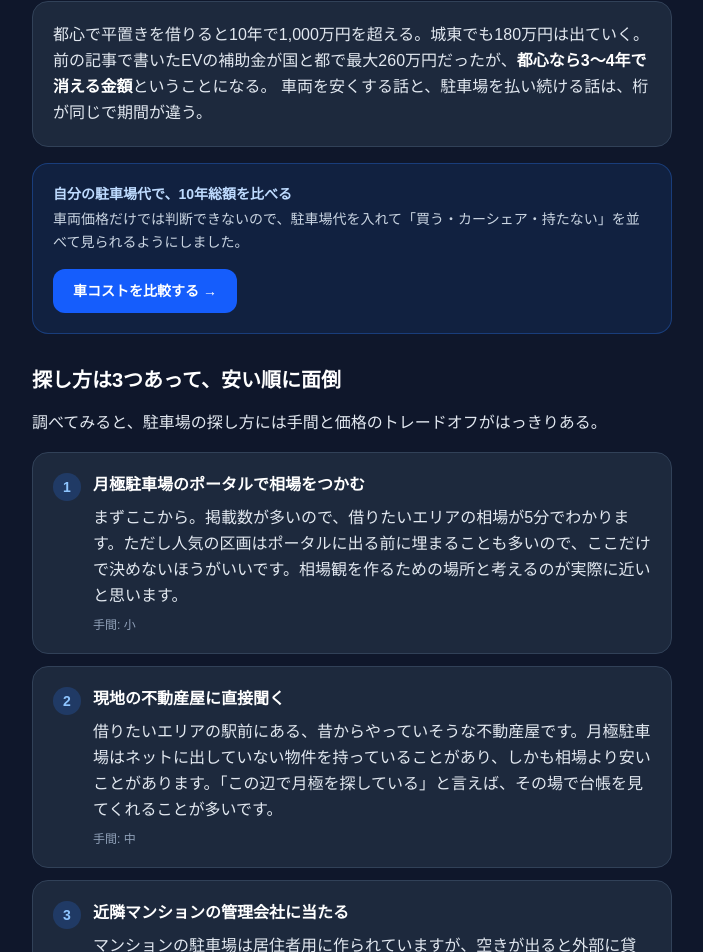
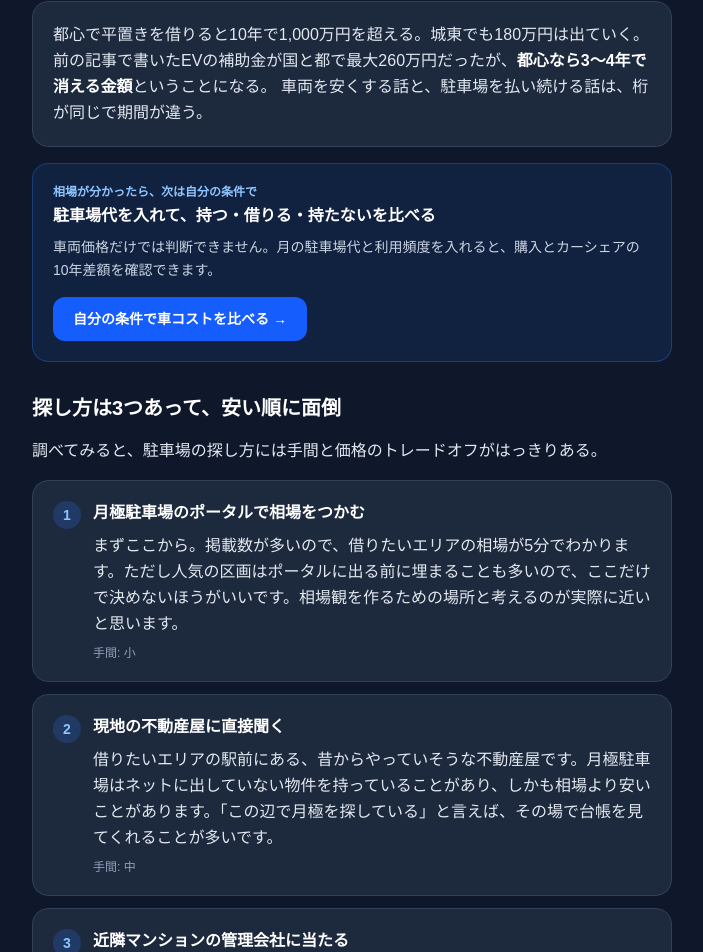
Before and after one commit to Daichi0599/tokyo-mansion-checker, a Next.js app: page /articles/tokyo-chushajo-sagashikata in a window 1280 px wide. Shown: the part 806-1758 px from the top of the page, without its empty margins (288-991 px from the left). Built offline with nearby package versions, Linux system fonts and the light colour scheme.

Commit message:
feat: measure and improve search entry conversion

```diff
--- a/app/articles/mansion-shohiyo/page.tsx
+++ b/app/articles/mansion-shohiyo/page.tsx
@@ -1,6 +1,7 @@
 import type { Metadata } from "next";
 import Link from "next/link";
 import AffiliateCta from "@/components/AffiliateCta";
+import ContentBridgeCta from "@/components/ContentBridgeCta";
 
 export const metadata: Metadata = {
   title: "マンション維持費はいくら？管理費・修繕積立金・固定資産税の目安｜30Lab",
@@ -95,6 +96,18 @@ export default function MansionShohiyoPage() {
         <p className="text-sm text-slate-300 leading-relaxed mb-8">
           マンションのお金は「物件価格」だけではありません。買うときにかかる<strong className="text-white">諸費用（物件価格の5〜10%）</strong>と、買ったあと毎年かかり続ける<strong className="text-white">維持費（管理費・修繕積立金・固定資産税）</strong>——この2つを合わせて見ないと、資金計画は必ずズレます。この記事では購入時と購入後のコストを一本にまとめ、生涯コストの試算例まで示します。
         </p>
+
+        <div className="mb-10">
+          <ContentBridgeCta
+            href="/mansion?source=maintenance_article"
+            source="maintenance_article"
+            destination="mansion"
+            eyebrow="維持費を読んだあとに"
+            title="ローン返済だけでなく、購入後の固定費まで入れて確認する"
+            body="管理費・修繕積立金・固定資産税を足したとき、今の家賃と比べて毎月いくら増えるかを試算できます。"
+            cta="維持費込みの購入予算を診断する →"
+          />
+        </div>
 
         {/* ━━ 目次 ━━ */}
         <div className="bg-slate-800 rounded-xl border border-slate-700 p-4 mb-10">
--- a/app/articles/nenshu-mansion-price/page.tsx
+++ b/app/articles/nenshu-mansion-price/page.tsx
@@ -1,6 +1,7 @@
 import type { Metadata } from "next";
 import Link from "next/link";
 import AffiliateCta from "@/components/AffiliateCta";
+import ContentBridgeCta from "@/components/ContentBridgeCta";
 
 export const metadata: Metadata = {
   title: "マンション購入は年収いくらなら可能？年収500万〜1000万の予算早見表｜30Lab",
@@ -108,6 +109,18 @@ export default function NenshuMansionPricePage() {
         <p className="text-sm text-slate-300 leading-relaxed mb-8">
           「自分の年収でマンションを買うとしたら、いくらまでなら大丈夫？」——この記事では、年収500万〜1000万の方が住宅ローンを組む場合の購入可能額を、返済比率（負担率）別に早見表でまとめました。計算方法と注意点もあわせて解説します。
         </p>
+
+        <div className="mb-10">
+          <ContentBridgeCta
+            href="/mansion?source=income_article"
+            source="income_article"
+            destination="mansion"
+            eyebrow="早見表は入口です"
+            title="同じ年収でも、家賃・頭金・子どもの予定で安全額は変わる"
+            body="年収倍率だけで決めず、管理費や固定資産税、金利上昇まで含めた毎月負担を自分の条件で確認できます。"
+            cta="無理なく買える価格を診断する →"
+          />
+        </div>
 
         {/* ━━ セクション1 ━━ */}
         <section className="mb-10">
--- a/app/articles/tokyo-chushajo-sagashikata/page.tsx
+++ b/app/articles/tokyo-chushajo-sagashikata/page.tsx
@@ -1,6 +1,7 @@
 import type { Metadata } from "next";
 import Link from "next/link";
 import AffiliateCta from "@/components/AffiliateCta";
+import ContentBridgeCta from "@/components/ContentBridgeCta";
 
 export const metadata: Metadata = {
   title: "都内の駐車場代が高すぎる｜23区の相場と、少しでも安く探す方法｜30Lab",
@@ -209,15 +210,15 @@ export default function TokyoChushajoPage() {
             </p>
           </div>
 
-          <div className="rounded-2xl border border-blue-500/30 bg-blue-500/10 p-5">
-            <p className="text-sm font-bold text-blue-200">自分の駐車場代で、10年総額を比べる</p>
-            <p className="mt-1 text-sm leading-relaxed text-slate-300">
-              車両価格だけでは判断できないので、駐車場代を入れて「買う・カーシェア・持たない」を並べて見られるようにしました。
-            </p>
-            <Link href="/car?source=parking_article" className="mt-4 inline-flex items-center rounded-xl bg-blue-600 px-5 py-3 text-sm font-bold text-white transition-colors hover:bg-blue-500">
-              車コストを比較する →
-            </Link>
-          </div>
+          <ContentBridgeCta
+            href="/car?source=parking_article"
+            source="parking_article"
+            destination="car"
+            eyebrow="相場が分かったら、次は自分の条件で"
+            title="駐車場代を入れて、持つ・借りる・持たないを比べる"
+            body="車両価格だけでは判断できません。月の駐車場代と利用頻度を入れると、購入とカーシェアの10年差額を確認できます。"
+            cta="自分の条件で車コストを比べる →"
+          />
         </section>
 
         <section className="space-y-4">
--- a/components/AffiliateCta.tsx
+++ b/components/AffiliateCta.tsx
@@ -1,5 +1,6 @@
 "use client";
 
+import { useEffect, useRef } from "react";
 import { sendGAEvent } from "@next/third-parties/google";
 
 /**
@@ -156,9 +157,29 @@ type Props = {
 
 export default function AffiliateCta({ program, page, heading, title, note, cta }: Props) {
   const p = PROGRAMS[program];
+  const rootRef = useRef<HTMLDivElement>(null);
+  const viewedRef = useRef(false);
+
+  useEffect(() => {
+    const element = rootRef.current;
+    if (!element || typeof IntersectionObserver === "undefined") return;
+
+    const observer = new IntersectionObserver(
+      ([entry]) => {
+        if (!entry.isIntersecting || viewedRef.current) return;
+        viewedRef.current = true;
+        sendGAEvent("event", "affiliate_view", { link_name: p.gaName, page });
+        observer.disconnect();
+      },
+      { threshold: 0.5 }
+    );
+
+    observer.observe(element);
+    return () => observer.disconnect();
+  }, [p.gaName, page]);
 
   return (
-    <div className={`bg-slate-800 border ${p.style.border} rounded-2xl p-5 mb-10`}>
+    <div ref={rootRef} className={`bg-slate-800 border ${p.style.border} rounded-2xl p-5 mb-10`}>
       <div className="flex items-center gap-2 mb-1.5">
         <span className="text-[10px] font-bold text-slate-400 border border-slate-600 rounded px-1.5 py-0.5 tracking-wide">
           PR
--- /dev/null
+++ b/components/ContentBridgeCta.tsx
@@ -0,0 +1,69 @@
+"use client";
+
+import { useEffect, useRef } from "react";
+import Link from "next/link";
+import { trackPlanEvent } from "@/lib/analytics";
+
+type Source = "parking_article" | "income_article" | "maintenance_article";
+type Destination = "car" | "mansion" | "loan";
+
+type Props = {
+  href: string;
+  source: Source;
+  destination: Destination;
+  eyebrow: string;
+  title: string;
+  body: string;
+  cta: string;
+};
+
+/**
+ * 検索記事から診断ツールへ渡すための共通CTA。
+ * 表示とクリックを別々に計測し、「見られていない」のか
+ * 「見たが押されていない」のかを入力値なしで判別する。
+ */
+export default function ContentBridgeCta({
+  href,
+  source,
+  destination,
+  eyebrow,
+  title,
+  body,
+  cta,
+}: Props) {
+  const rootRef = useRef<HTMLDivElement>(null);
+  const viewedRef = useRef(false);
+
+  useEffect(() => {
+    const element = rootRef.current;
+    if (!element || typeof IntersectionObserver === "undefined") return;
+
+    const observer = new IntersectionObserver(
+      ([entry]) => {
+        if (!entry.isIntersecting || viewedRef.current) return;
+        viewedRef.current = true;
+        trackPlanEvent("content_bridge_view", { source, destination });
+        observer.disconnect();
+      },
+      { threshold: 0.5 }
+    );
+
+    observer.observe(element);
+    return () => observer.disconnect();
+  }, [destination, source]);
+
+  return (
+    <div ref={rootRef} className="rounded-2xl border border-blue-500/30 bg-blue-500/10 p-5">
+      <p className="text-xs font-bold text-blue-300">{eyebrow}</p>
+      <p className="mt-1 text-base font-black text-white">{title}</p>
+      <p className="mt-2 text-sm leading-relaxed text-slate-300">{body}</p>
+      <Link
+        href={href}
+        onClick={() => trackPlanEvent("content_bridge_click", { source, destination })}
+        className="mt-4 inline-flex min-h-11 items-center justify-center rounded-xl bg-blue-600 px-5 py-3 text-sm font-bold text-white transition-colors hover:bg-blue-500"
+      >
+        {cta}
+      </Link>
+    </div>
+  );
+}
--- a/lib/analytics.ts
+++ b/lib/analytics.ts
@@ -25,6 +25,14 @@ type PlanEventMap = {
   scenario_compare: { adjustment_type: "car" | "price" | "none" };
   detail_tool_open: { tool: "mansion" | "birth" | "child" | "car" | "check"; source: "plan_result" | "top" };
   detail_tool_bridge: { tool: "mansion" | "birth" | "child" | "car" | "check" };
+  content_bridge_view: {
+    source: "parking_article" | "income_article" | "maintenance_article";
+    destination: "car" | "mansion" | "loan";
+  };
+  content_bridge_click: {
+    source: "parking_article" | "income_article" | "maintenance_article";
+    destination: "car" | "mansion" | "loan";
+  };
   plan_sync_writeback: { tool: "mansion" | "birth" | "child" | "car" | "check" };
   case_open: { case_slug: string; category: "housing" | "family" | "car" | "combined" };
   case_to_plan: { case_slug: string };
```
